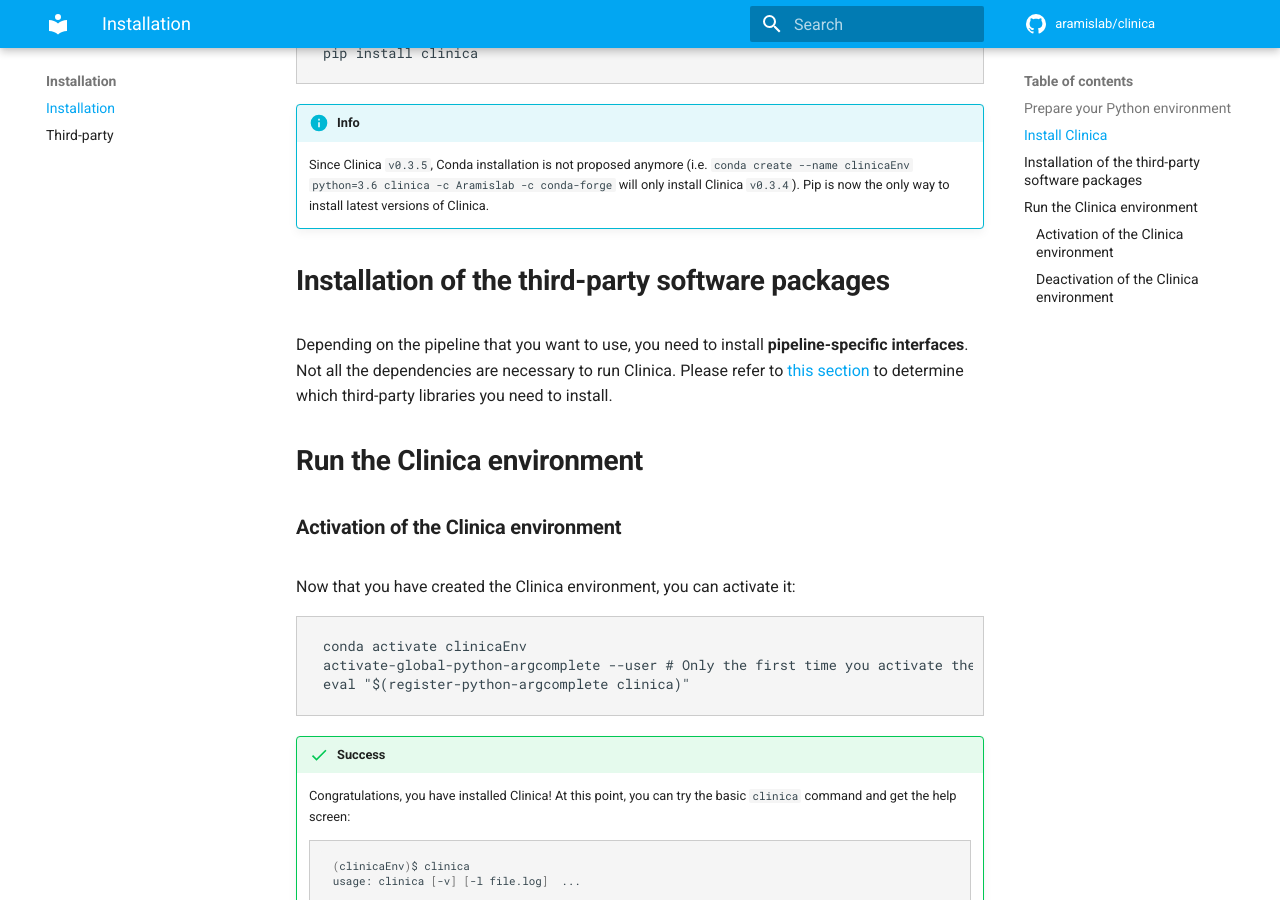
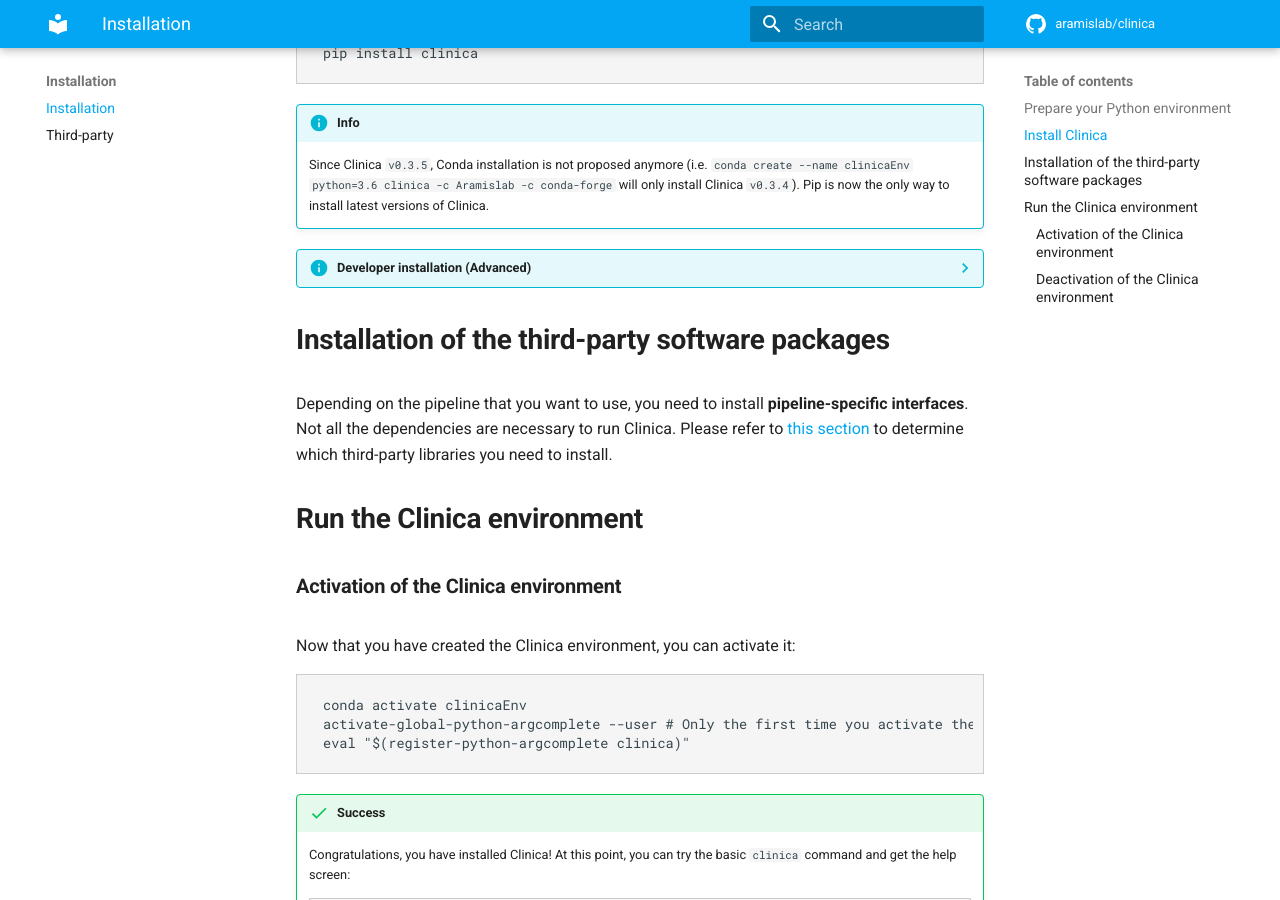
Before and after one commit to aramis-lab/clinica, an MkDocs documentation site: the page built from docs/Installation.md, in a window 1280 px wide and 900 px high, scrolled down 1097 px. Built offline with MkDocs 1.6.1 and Material for MkDocs 9.7.7, drawn with Linux system fonts in a browser that asks for light colours; comment, search, counter and statistics services are not loaded; some of the changed lines change nothing that is shown.

Commit message:
Update Developer installation

````diff
--- a/docs/Installation.md
+++ b/docs/Installation.md
@@ -47,6 +47,26 @@
     `conda create --name clinicaEnv python=3.6 clinica -c Aramislab -c conda-forge`
     will only install Clinica `v0.3.4`). Pip is now the
     only way to install latest versions of Clinica.
+
+??? info "Developer installation (Advanced)"
+    If you plan to contribute to Clinica or if you want to have the current development
+    version, you can either:
+
+    * Download the tarball for a specific version from our
+    [repository](https://github.com/aramis-lab/clinica/releases).
+    Then decompress it.
+    * Clone Clinica's repository from GitHub:
+    ```bash
+    git clone https://github.com/aramis-lab/clinica.git
+    ```
+
+    We suggest creating a custom Conda environment and installing Clinica:
+    ```bash
+    cd clinica
+    conda create --name clinicaEnv python=3.7
+    pip install -r requirements-dev.txt
+    pip install -e .
+    ```
 
 ## Installation of the third-party software packages
 Depending on the pipeline that you want to use, you need to install
@@ -99,48 +119,3 @@
 ```{.sourceCode .bash}
 conda deactivate
 ```
-
-<!--## Developer installation
-
-If you plan to contribute to Clinica or if you want to have the current development
-version, you can either:
-
-* Download the tarball for a specific version from our
-[repository](https://github.com/aramis-lab/clinica/releases).
-Then decompress it.
-* Clone Clinica's repository from GitHub:
-```bash
-git clone https://github.com/aramis-lab/clinica.git
-```
-
-We suggest creating a custom Conda environment and installing Clinica using the
-provided YML file:
-
-```bash
-cd clinica
-conda env create -f environment.yml
-```
-
-By default, the environment is named `clinica_env`. You can choose a different
-name by adding the option `--name my_clinica_environment`.
-
-Clinica is installed within the environment created. Remember to
-activate the environment before proceeding:
-
-```bash
-conda activate clinica_env
-pip install -e . # Only the first time you activate the environment
-activate-global-python-argcomplete --user # Only the first time you activate the environment
-eval "$(register-python-argcomplete clinica)"
-```
-
-If everything goes well, type `clinica` and you should see the help message which
-is displayed above.
-
-At the end of your session, you can deactivate your Conda environment:
-```bash
-conda deactivate
-```
-
-Remember that Clinica will be only available inside your Conda environment.
--->
````
